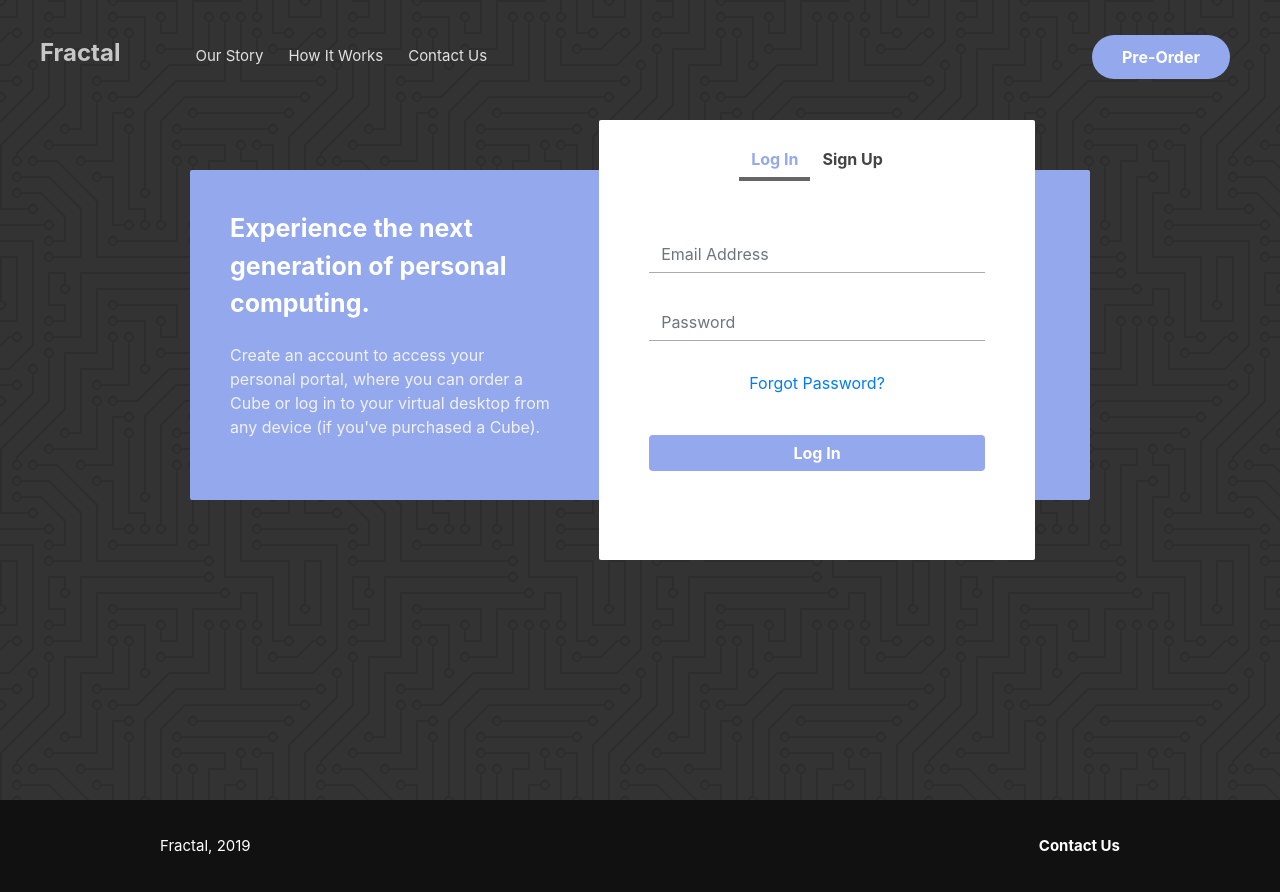
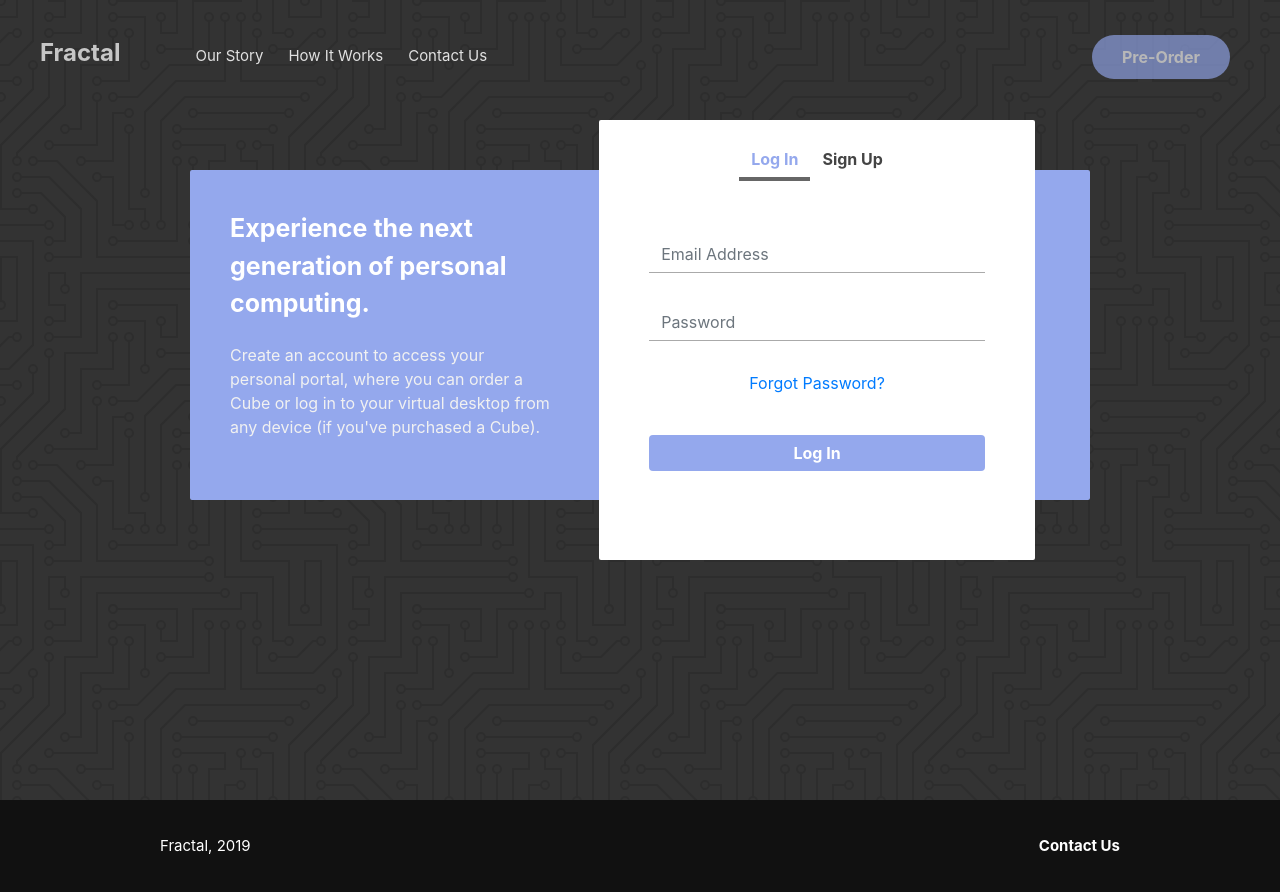
Before and after one commit to whisthq/vm-website, a React (Create React App) app: page /auth in a window 1280 px wide. Built offline with nearby package versions, Linux system fonts and the light colour scheme.

Commit message:
removing pre order button

```diff
--- a/src/shared_components/header.js
+++ b/src/shared_components/header.js
@@ -52,8 +52,8 @@ class Header extends Component {
             </div>
           </div>
           <div style = {{width: '30%', maxWidth: 350, textAlign: 'right'}}>
-          <Link className = 'headerbutton' to = '/purchase' style = {{color: 'white', fontSize: 15, position: 'fixed', right: 50, zIndex: 100}}>
-            <Button style = {{border: 'none', backgroundColor: '#94a8ed', borderRadius: 30, padding: '10px 30px'}}>
+          <Link className = 'headerbutton' to = '/' style = {{color: 'white', fontSize: 15, position: 'fixed', right: 50, zIndex: 100}}>
+            <Button disabled = "true" style = {{border: 'none', backgroundColor: '#94a8ed', borderRadius: 30, padding: '10px 30px'}}>
               <strong>Pre-Order</strong>
             </Button>
           </Link>
@@ -73,11 +73,6 @@ class Header extends Component {
               </Dropdown.Toggle>
 
               <Dropdown.Menu style = {{backgroundColor: '#333333'}}>
-                <Dropdown.Item href="#/action-2">
-                  <Link className = 'headerlink' to = '/purchase' style = {{color: '#e3e3e3'}}>
-                    Pre-Order
-                  </Link>
-                </Dropdown.Item>
                 <Dropdown.Item href="#/action-2">
                   <Link className = 'headerlink' to = '/story' style = {{color: '#e3e3e3'}}>
                     Our Story
```
